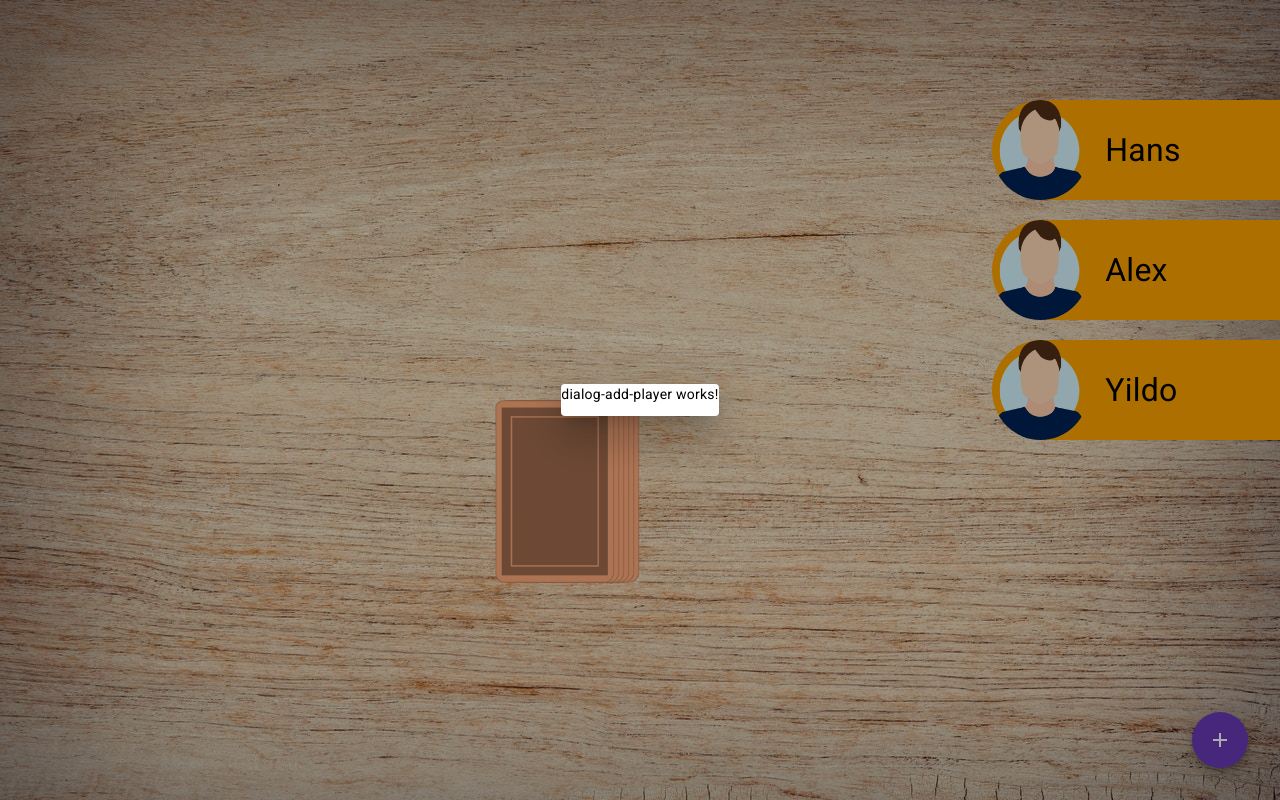
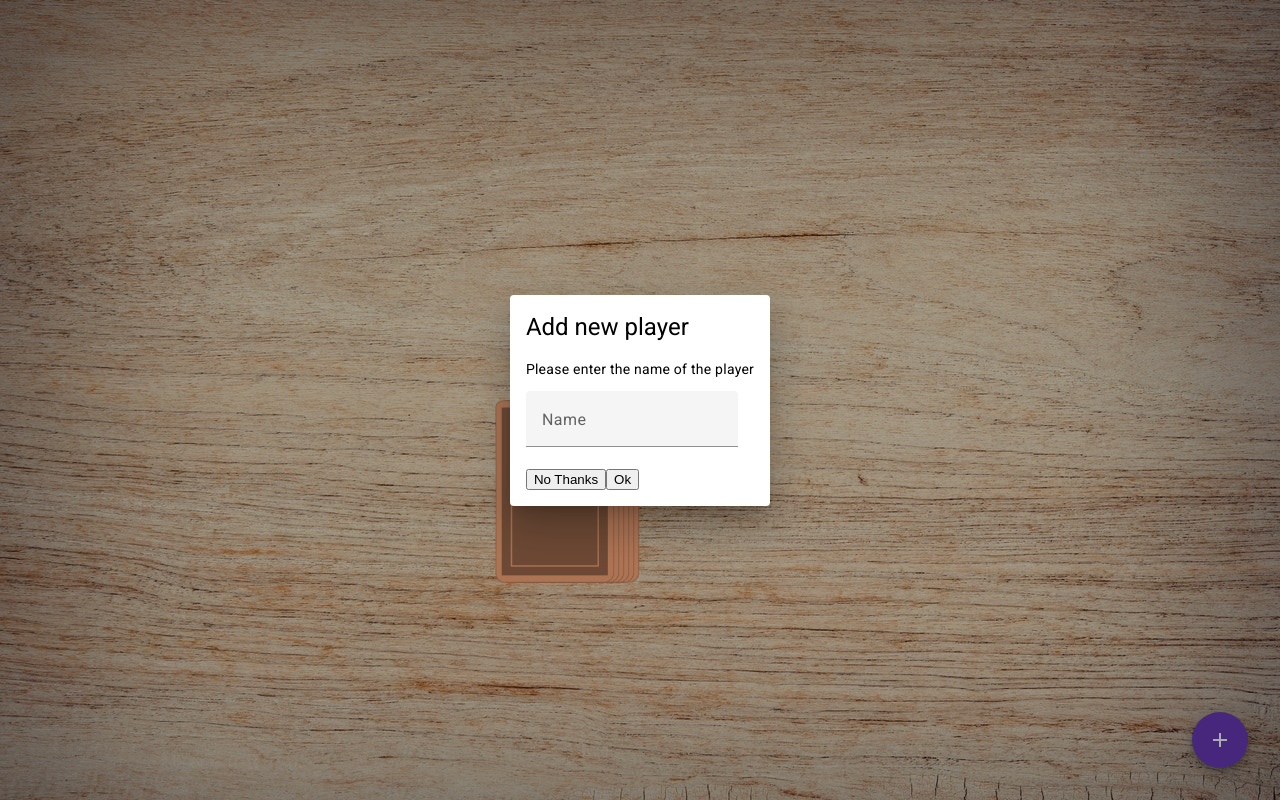
Before and after one commit to D1m1tr1e/Ring-of-Fire, an Angular app in the folder ringoffire/: page /game in a window 1280 px wide. Both pictures are taken after a click on the button "add". Built offline with nearby package versions, Linux system fonts and the light colour scheme.

Commit message:
finished dialog window

```diff
--- a/ringoffire/src/app/dialog-add-player/dialog-add-player.component.html
+++ b/ringoffire/src/app/dialog-add-player/dialog-add-player.component.html
@@ -1 +1,14 @@
-<p>dialog-add-player works!</p>
+<section>
+    <h1 mat-dialog-title>Add new player</h1>
+    <div mat-dialog-content>
+        <p>Please enter the name of the player</p>
+        <mat-form-field>
+            <mat-label>Name</mat-label>
+            <input matInput [(ngModel)]="name">
+        </mat-form-field>
+    </div>
+    <div mat-dialog-actions>
+        <button mat-button (click)="onNoClick()">No Thanks</button>
+        <button mat-button [mat-dialog-close]="name" cdkFocusInitial>Ok</button>
+    </div>
+</section>
--- a/ringoffire/src/app/dialog-add-player/dialog-add-player.component.scss
+++ b/ringoffire/src/app/dialog-add-player/dialog-add-player.component.scss
@@ -0,0 +1,5 @@
+section{
+    width: auto;
+    height: auto;
+    padding: 1rem;
+}
--- a/ringoffire/src/app/dialog-add-player/dialog-add-player.component.ts
+++ b/ringoffire/src/app/dialog-add-player/dialog-add-player.component.ts
@@ -1,12 +1,20 @@
 import { Component } from '@angular/core';
+import { CommonModule } from '@angular/common';
+import { MatInputModule } from '@angular/material/input';
+import { FormsModule } from '@angular/forms';
+import { MatDialogClose } from '@angular/material/dialog';
 
 @Component({
   selector: 'app-dialog-add-player',
   standalone: true,
-  imports: [],
+  imports: [MatInputModule, CommonModule, FormsModule, MatDialogClose],
   templateUrl: './dialog-add-player.component.html',
   styleUrl: './dialog-add-player.component.scss'
 })
 export class DialogAddPlayerComponent {
 
+  name: string = '';
+
+  onNoClick() { }
+
 }
--- a/ringoffire/src/app/game/game.component.ts
+++ b/ringoffire/src/app/game/game.component.ts
@@ -79,8 +79,9 @@
     const dialogRef = this.dialog.open(DialogAddPlayerComponent, {
     });
 
-    dialogRef.afterClosed().subscribe(result => {
-      console.log('The dialog was closed');
+    dialogRef.afterClosed().subscribe((name: string) => {
+      console.log('The dialog was closed', name);
+      this.game.players.push(name);
     });
   }
 
--- a/ringoffire/src/app/models/game.ts
+++ b/ringoffire/src/app/models/game.ts
@@ -1,5 +1,5 @@
 export class Game {
-    public players: string[] = ['Hans', 'Alex', 'Yildo'];
+    public players: string[] = [];
     public stack: string[] = [];
     public playedCards: string[] = [];
     public currentPlayer: number = 0;
```
